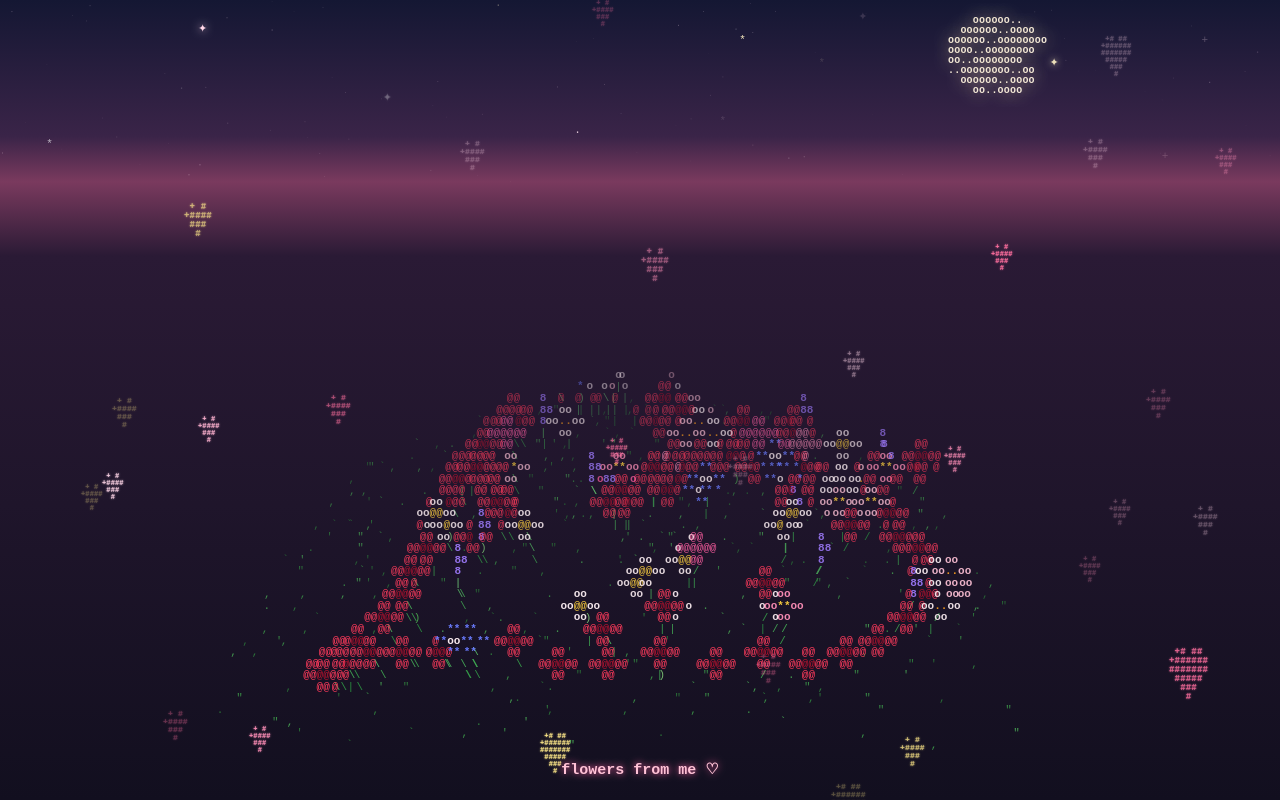
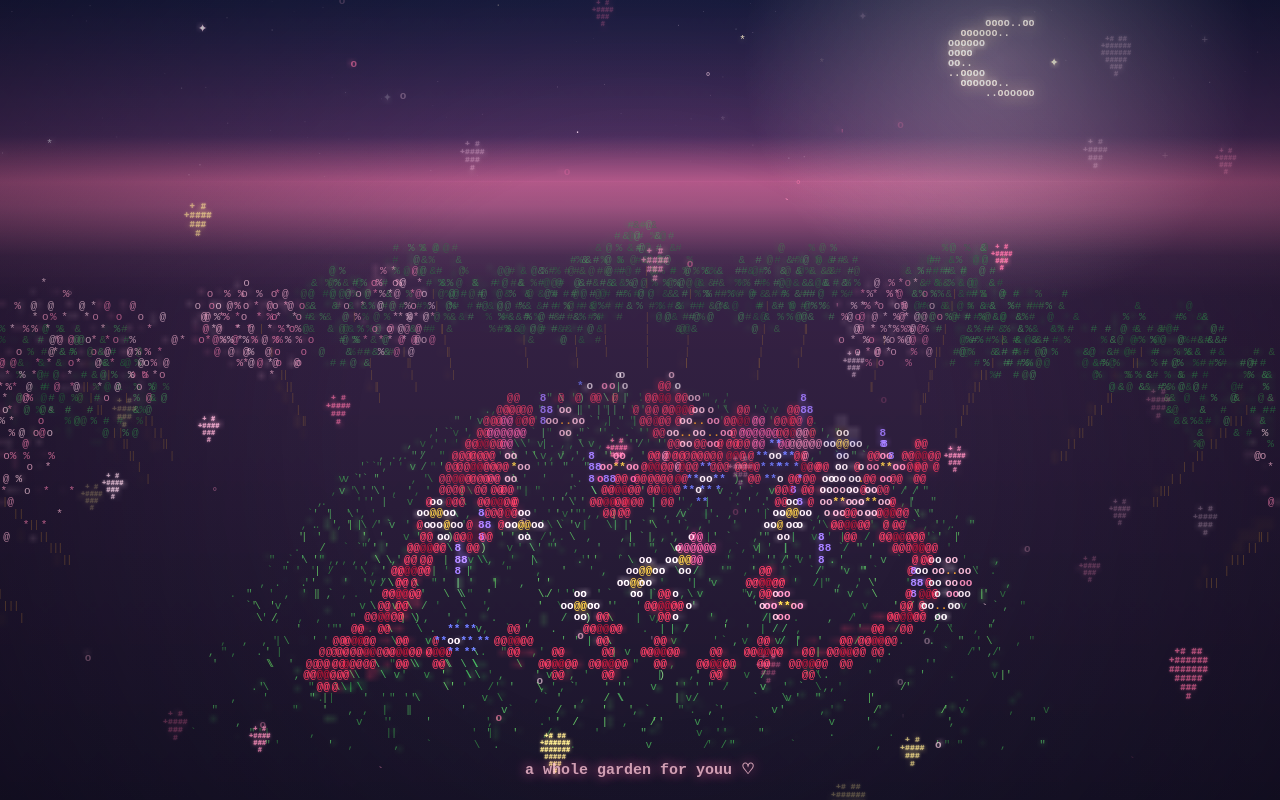
Before and after one commit to hirumiikunnnn/flowerfrommee, a plain HTML site: page index.html in a window 1280 px wide. Drawn offline with Linux system fonts and the light colour scheme; animation ran at ten frames a second.

Commit message:
Garden: grass, trees, glow, petals, faster drawing, new message
Co-Authored-By: Claude Opus 5.5 <noreply@anthropic.com>

```diff
--- a/index.html
+++ b/index.html
@@ -16,7 +16,7 @@
 // Usage: garden.html?name=Sarah  or  garden.html?msg=happy%20birthday&name=Sarah
 const params = new URLSearchParams(location.search);
 const name = params.get('name');
-const MESSAGE = (params.get('msg') || 'flowers from me ♡') + (name ? ', ' + name : '');
+const MESSAGE = (params.get('msg') || 'a whole garden for youu ♡') + (name ? ', ' + name : '');
 
 const SKY_TOP = '#141733', SKY_LOW = '#3a2448', GLOW = '#7a3a5e', GROUND = '#120f1f';
 const C = { pink: '#ff8fb8', red: '#ff3b5c', deep: '#b3122e', yellow: '#ffd23f', blue: '#6a7cff', purple: '#a07cff', white: '#fff1f5', rose: '#ff5fa2', blush: '#ffc2d6', orange: '#ff9f1c' };
@@ -46,12 +46,17 @@ const hex = h => [1, 3, 5].map(i => parseInt(h.slice(i, i + 2), 16));
 const rgb = c => `rgb(${c.map(Math.round).join(',')})`;
 
 let W, H, cols, rows, cw, chh, size, boldFont, thinFont, F, cx, cy, horizonY;
-let pts, heads, stars, dust, flies, shooting, nextShoot = 0, bornAt, startAt, plantPhase = 0;
+let pts, heads, stars, dust, flies, petals, shooting, nextShoot = 0, bornAt, startAt, plantPhase = 0;
+const bloom = document.createElement('canvas'), bctx = bloom.getContext('2d'); // small copy of the frame for the glow
+const bg = document.createElement('canvas'), fg = document.createElement('canvas'); // static layers, painted once per resize
+// 2x is sharp enough for text; phones at 3x would paint 2.25x more pixels every frame for no visible gain
+const DPR = () => Math.min(2, window.devicePixelRatio || 1);
+let frameNo = 0;
 
 function resize() {
   const box = canvas.getBoundingClientRect();
   W = box.width; H = box.height;
-  const dpr = window.devicePixelRatio || 1;
+  const dpr = DPR();
   canvas.width = W * dpr;
   canvas.height = H * dpr;
   ctx.setTransform(dpr, 0, 0, dpr, 0, 0);
@@ -191,11 +196,39 @@ function generate() {
     for (let s = 0; s < count; s++) plant(bx + rand(-0.12, 0.12), bz + rand(-0.12, 0.12), Math.random() < 0.8 ? kind : pick(KINDS), 0.35, 0.75);
   }
   // grass tufts on the ground so it reads as a meadow, not floating flowers
-  const grass = small ? 380 : 650;
-  for (let i = 0; i < grass; i++) {
-    const r = FIELD_R * 1.25 * Math.sqrt(Math.random()), a = rand(0, Math.PI * 2);
+  // short ground tufts everywhere, plus taller blades (2-4 characters) that sway with the wind
+  const tufts = small ? 550 : 1300, blades = small ? 300 : 600;
+  for (let i = 0; i < tufts; i++) {
+    const r = FIELD_R * 1.3 * Math.sqrt(Math.random()), a = rand(0, Math.PI * 2);
     plantPhase = rand(0, 6.28);
-    P(Math.cos(a) * r, rand(0, 0.04), Math.sin(a) * r + 0.3, pick([',', '"', "'", '.', '`', ',']), pick(GRASS), 0);
+    P(Math.cos(a) * r, rand(0, 0.04), Math.sin(a) * r + 0.3, pick([',', '"', "'", '.', '`', ',', 'v']), pick(GRASS), 0);
+  }
+  for (let i = 0; i < blades; i++) {
+    const r = FIELD_R * 1.2 * Math.sqrt(Math.random()), a = rand(0, Math.PI * 2);
+    const x = Math.cos(a) * r, z = Math.sin(a) * r + 0.3, lean = rand(-1, 1), h = rand(0.08, 0.2);
+    const color = pick([...GRASS, '#5cbf5a', '#4fae4f']), seg = 2 + Math.floor(Math.random() * 3);
+    plantPhase = x * 0.8 + z * 0.5 + rand(-0.4, 0.4); // sways with the flowers around it
+    for (let k = 0; k < seg; k++) {
+      const u = (k + 1) / seg;
+      const ch = k === seg - 1 ? "'" : Math.abs(lean) < 0.35 ? '|' : lean > 0 ? '/' : '\\';
+      P(x + lean * 0.03 * u, h * u, z, ch, color, 0);
+    }
+  }
+  // ring of trees around the garden, outside the camera's circle so they never block the heart.
+  // About a third are pink cherry-blossom trees.
+  const trees = small ? 26 : 36;
+  for (let i = 0; i < trees; i++) {
+    const a = (i / trees) * Math.PI * 2 + rand(-0.08, 0.08), r = rand(7.2, 9);
+    const x = Math.cos(a) * r, z = Math.sin(a) * r + 0.3;
+    const h = rand(1.6, 2.6), cr = rand(0.8, 1.25), blossom = Math.random() < 0.35;
+    plantPhase = rand(0, 6.28);
+    for (let y = 0; y < h; y += 0.08) P(x, y, z, '|', '#6b4a2b', 0);                // trunk
+    const leaves = blossom ? ['#ff9fc0', '#ffb8d0', '#f27aa6', '#ffd1e0'] : ['#1f5e33', '#2a7a3f', '#3d8f4e', '#2f6b3a'];
+    for (let k = 0, nk = small ? 80 : 130; k < nk; k++) {                         // round canopy
+      const u = rand(-1, 1), th = rand(0, Math.PI * 2), rr = cr * Math.cbrt(Math.random());
+      const sq = Math.sqrt(1 - u * u);
+      P(x + Math.cos(th) * sq * rr, h + u * rr * 0.85, z + Math.sin(th) * sq * rr, pick(blossom ? ['@', '*', 'o', '%'] : ['&', '%', '@', '#']), pick(leaves), 0);
+    }
   }
   bornAt = performance.now();
 }
@@ -216,14 +249,21 @@ function makeSky() {
   }));
   heartCache.clear(); // glyph size changes with the window
   moonSprite = null;
+  msgCache = { shown: -1, c: null }; // font size changes with the window
+  petals = Array.from({ length: Math.max(18, Math.round(W * H / 30000)) }, () => ({
+    x: rand(0, 1), y: rand(0, 1), sp: rand(12, 28), drift: rand(8, 22), ph: rand(0, 6.28),
+    ch: pick(['o', '°', "'", '`', 'o']), color: pick(['#ffb3cc', '#ff8fb8', '#ffd6e3', '#ff6f9f']), a: rand(0.4, 0.85),
+  }));
+  bloom.width = Math.max(1, Math.round(W / 6)); bloom.height = Math.max(1, Math.round(H / 6));
+  paintStatic();
 }
 
 // Pixel moon made of characters, drawn once with a soft glow.
-const MOON = ['..####..', '.######.', '########', '#######.', '######..', '#######.', '.######.', '..####..'];
+const MOON = ['...####.', '.####...', '###.....', '##......', '##......', '###.....', '.####...', '...####.']; // crescent
 let moonSprite = null;
 function moon() {
   if (moonSprite) return moonSprite;
-  const px = Math.max(8, Math.round(size * 0.95)), gw = px * 0.62, pad = 30, dpr = window.devicePixelRatio || 1;
+  const px = Math.max(8, Math.round(size * 0.95)), gw = px * 0.62, pad = 30, dpr = DPR();
   const c = document.createElement('canvas');
   c.cssW = Math.ceil(MOON[0].length * 2 * gw + pad * 2); c.cssH = Math.ceil(MOON.length * px + pad * 2);
   c.width = Math.ceil(c.cssW * dpr); c.height = Math.ceil(c.cssH * dpr);
@@ -241,19 +281,8 @@ function moon() {
 function drawSky(now, buf) {
   const t = STILL ? 0 : now / 1000;
   // sky: deep navy fading to a warm rose glow at the horizon
-  const s = ctx.createLinearGradient(0, 0, 0, horizonY);
-  s.addColorStop(0, SKY_TOP); s.addColorStop(0.75, SKY_LOW); s.addColorStop(1, GLOW);
   ctx.globalAlpha = 1;
-  ctx.fillStyle = s;
-  ctx.fillRect(0, 0, W, horizonY);
-  const g = ctx.createLinearGradient(0, horizonY, 0, H);
-  g.addColorStop(0, GLOW); g.addColorStop(0.12, '#2a1a35'); g.addColorStop(1, GROUND);
-  ctx.fillStyle = g;
-  ctx.fillRect(0, horizonY, W, H - horizonY);
-
-  const m = moon();
-  ctx.globalAlpha = 0.95;
-  ctx.drawImage(m, Math.round(W * 0.78 - m.cssW / 2), Math.round(horizonY * 0.3 - m.cssH / 2), m.cssW, m.cssH);
+  ctx.drawImage(bg, 0, 0, W, H); // sky, ground, moon, mist: painted once in paintStatic()
 
   for (const d of dust) {
     if (d.y > horizonY) continue;
@@ -267,9 +296,7 @@ function drawSky(now, buf) {
     const tw = Math.max(0, Math.sin(t * st.sp + st.ph));
     ctx.globalAlpha = STILL ? 0.6 : 0.15 + 0.85 * tw * tw;
     ctx.fillStyle = st.color;
-    if (st.glow) { ctx.shadowColor = st.color; ctx.shadowBlur = 8 * tw; }
-    ctx.fillText(st.glow ? '✦' : st.ch, st.x * cw, st.y * chh);
-    ctx.shadowBlur = 0;
+    ctx.fillText(st.glow ? '✦' : st.ch, st.x * cw, st.y * chh); // the glow pass makes these shine, no live blur needed
   }
 
   if (!STILL) {
@@ -303,7 +330,7 @@ function heartSprite(b, color, px) {
   const key = b + color + px;
   if (heartCache.has(key)) return heartCache.get(key);
   const rowsB = HEART_BITMAPS[b], gw = px * 0.62, gh = px, pad = 10;
-  const dpr = window.devicePixelRatio || 1, c = document.createElement('canvas');
+  const dpr = DPR(), c = document.createElement('canvas');
   c.cssW = Math.ceil(rowsB[0].length * gw + pad * 2);
   c.cssH = Math.ceil(rowsB.length * gh + pad * 2);
   c.width = Math.ceil(c.cssW * dpr);
@@ -335,24 +362,93 @@ function drawFlies(now) {
   }
 }
 
+// Pink petals drifting down and sideways, fluttering.
+function drawPetals(now) {
+  const t = STILL ? 0 : now / 1000;
+  ctx.font = boldFont;
+  for (const p of petals) {
+    const span = H + 40;
+    const y = ((p.y * span + t * p.sp) % span) - 20;
+    const x = ((p.x * W + t * p.drift + Math.sin(t * 1.2 + p.ph) * 18) % (W + 20) + W + 20) % (W + 20) - 10;
+    ctx.globalAlpha = p.a * (0.6 + 0.4 * Math.sin(t * 2 + p.ph)); // flutter
+    ctx.fillStyle = p.color;
+    ctx.fillText(p.ch, x, y);
+  }
+}
+
+// Finishing touches: rose mist on the horizon, a soft glow over everything, darker edges.
+function drawFinish() {
+  // glow: shrink the frame 6x and lay it back on top, brightened; the upscale blurs it for free.
+  // Refreshed every other frame; nobody can see a 1-frame lag in a blur.
+  if (frameNo++ % 2 === 0) {
+    bctx.clearRect(0, 0, bloom.width, bloom.height);
+    bctx.drawImage(canvas, 0, 0, bloom.width, bloom.height);
+  }
+  ctx.globalCompositeOperation = 'lighter';
+  ctx.globalAlpha = 0.32;
+  ctx.imageSmoothingEnabled = true;
+  ctx.drawImage(bloom, 0, 0, W, H);
+  ctx.globalCompositeOperation = 'source-over';
+
+  ctx.globalAlpha = 1;
+  ctx.drawImage(fg, 0, 0, W, H); // darker edges, painted once
+}
+
+// Things that never move are painted once per resize into two layers, not every frame.
+function paintStatic() {
+  const dpr = DPR();
+  for (const c of [bg, fg]) { c.width = Math.round(W * dpr); c.height = Math.round(H * dpr); }
+  let g = bg.getContext('2d');
+  g.setTransform(dpr, 0, 0, dpr, 0, 0);
+  const s = g.createLinearGradient(0, 0, 0, horizonY);   // sky: deep navy fading to a warm rose glow
+  s.addColorStop(0, SKY_TOP); s.addColorStop(0.75, SKY_LOW); s.addColorStop(1, GLOW);
+  g.fillStyle = s; g.fillRect(0, 0, W, horizonY);
+  const gr = g.createLinearGradient(0, horizonY, 0, H);  // ground
+  gr.addColorStop(0, GLOW); gr.addColorStop(0.12, '#2a1a35'); gr.addColorStop(1, GROUND);
+  g.fillStyle = gr; g.fillRect(0, horizonY, W, H - horizonY);
+  const m = moon(), mx = W * 0.78, my = horizonY * 0.32;
+  const halo = g.createRadialGradient(mx, my, 0, mx, my, m.cssW * 1.6); // soft moonlight halo
+  halo.addColorStop(0, 'rgba(255,225,235,0.28)'); halo.addColorStop(1, 'rgba(255,225,235,0)');
+  g.fillStyle = halo; g.fillRect(mx - m.cssW * 1.6, my - m.cssW * 1.6, m.cssW * 3.2, m.cssW * 3.2);
+  g.globalAlpha = 0.95;
+  g.drawImage(m, Math.round(mx - m.cssW / 2), Math.round(my - m.cssH / 2), m.cssW, m.cssH);
+  g.globalAlpha = 1;
+  const mist = g.createLinearGradient(0, horizonY - H * 0.06, 0, horizonY + H * 0.14); // rose mist on the horizon
+  mist.addColorStop(0, 'rgba(255,150,190,0)'); mist.addColorStop(0.45, 'rgba(255,150,190,0.14)'); mist.addColorStop(1, 'rgba(255,150,190,0)');
+  g.fillStyle = mist; g.fillRect(0, horizonY - H * 0.06, W, H * 0.2);
+
+  g = fg.getContext('2d');
+  g.setTransform(dpr, 0, 0, dpr, 0, 0);
+  const v = g.createRadialGradient(W / 2, H * 0.55, Math.min(W, H) * 0.35, W / 2, H * 0.55, Math.max(W, H) * 0.75);
+  v.addColorStop(0, 'rgba(8,4,18,0)'); v.addColorStop(1, 'rgba(8,4,18,0.6)');
+  g.fillStyle = v; g.fillRect(0, 0, W, H);
+}
+
 // The message types itself out after the garden has grown, then glows softly.
+// Each typed length is drawn once (with its glow) into a small canvas and reused, so no live blur per frame.
+let msgCache = { shown: -1, c: null };
 function drawMessage(now) {
   const chars = [...MESSAGE];
   const shown = STILL ? chars.length : Math.max(0, Math.min(chars.length, Math.floor((now - startAt - 1800) / 110)));
   if (!shown) return;
-  ctx.font = `bold ${Math.round(size * 1.35)}px "Courier New", monospace`;
-  ctx.textAlign = 'center';
-  ctx.textBaseline = 'top';
+  if (msgCache.shown !== shown || !msgCache.c) {
+    const dpr = DPR(), fs = Math.round(size * 1.35), font = `bold ${fs}px "Courier New", monospace`;
+    ctx.font = font;
+    const full = Math.min(ctx.measureText(MESSAGE).width, W - 32), pad = 16;
+    const c = msgCache.c || document.createElement('canvas');
+    c.cssW = Math.ceil(full + pad * 2); c.cssH = Math.ceil(fs * 1.4 + pad * 2);
+    c.width = Math.ceil(c.cssW * dpr); c.height = Math.ceil(c.cssH * dpr);
+    const g = c.getContext('2d');
+    g.setTransform(dpr, 0, 0, dpr, 0, 0);
+    g.font = font; g.textBaseline = 'top';
+    g.fillStyle = C.blush; g.shadowColor = C.rose; g.shadowBlur = 12;
+    g.fillText(chars.slice(0, shown).join(''), pad, pad, full); // left edge stays put while typing
+    msgCache = { shown, c };
+  }
+  const c = msgCache.c;
+  ctx.globalAlpha = STILL ? 1 : 0.88 + 0.12 * Math.sin(now / 900); // gentle breathing glow
+  ctx.drawImage(c, Math.round(W / 2 - c.cssW / 2), Math.round(H - chh * 3.2 - 16), c.cssW, c.cssH);
   ctx.globalAlpha = 1;
-  ctx.fillStyle = C.blush;
-  ctx.shadowColor = C.rose;
-  ctx.shadowBlur = 10 + (STILL ? 0 : 4 * Math.sin(now / 900));
-  const full = ctx.measureText(MESSAGE).width, part = chars.slice(0, shown).join('');
-  // left edge stays put while typing: centre the full line, draw the typed part from its start
-  ctx.textAlign = 'left';
-  const x = Math.max(16, W / 2 - full / 2);
-  ctx.fillText(part, x, H - chh * 3.2, W - 32);
-  ctx.shadowBlur = 0;
 }
 
 // ---------- frame ----------
@@ -361,7 +457,7 @@ function draw(now) {
   const ang = STILL ? 0.6 : now * ORBIT;
   ca = Math.cos(ang); sa = Math.sin(ang);
   const wind = STILL ? 0 : now / 1300;
-  const fog = d => Math.min(1, Math.max(0.3, 1.4 - d / 10)); // far away = fainter
+  const fog = d => Math.min(1, Math.max(0.55, 1.4 - d / 12)); // far away = fainter, but trees stay visible
 
   // Stems, leaves, grass: project each point, keep the nearest one per character cell (z-buffer).
   const buf = new Map();
@@ -419,7 +515,9 @@ function draw(now) {
     }
   }
 
+  drawPetals(now);
   drawFlies(now);
+  drawFinish();
   drawMessage(now);
   ctx.textAlign = 'left';
   requestAnimationFrame(draw);
```
